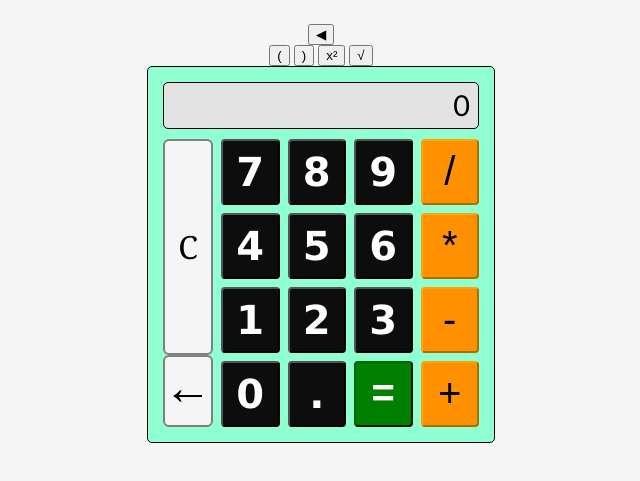
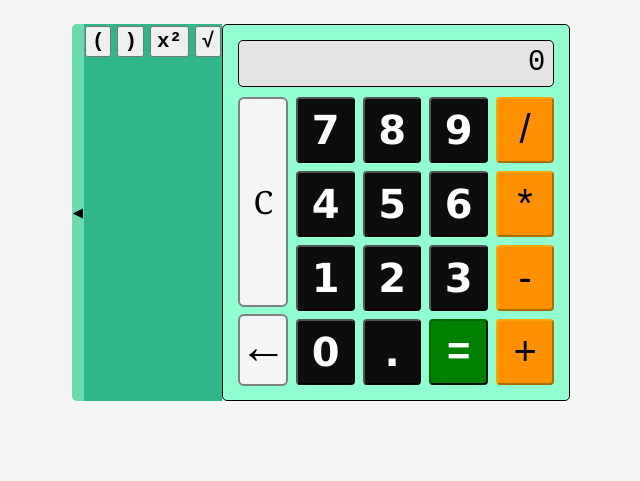
Before and after one commit to bigWblue/js-calculator, a plain HTML site: page index.html in a window 1280 px wide. Shown: the part 95-576 px from the top of the page, without its empty margins (319-959 px from the left). Drawn offline with Linux system fonts and the light colour scheme.

Commit message:
Added styling for the new button and expanded part

```diff
--- a/styles.css
+++ b/styles.css
@@ -1,3 +1,4 @@
+/*BASIC ELEMENTS*/
 html {
     box-sizing: border-box;
 }
@@ -11,6 +12,13 @@ h1 {
     font-family: Georgia, 'Times New Roman', Times, serif;
     font-size: 2.5rem;
     padding: 5px 0;
+}
+
+/* CONTAINERS */
+#outer-div {
+    display: flex;
+    flex-direction: row;
+    justify-content: center;
 }
 
 #calc-container {
@@ -29,6 +37,39 @@ h1 {
     align-items: stretch;
 }
 
+#keys-grid {
+    display: grid;
+    grid-template-columns: 1fr 1fr 1fr 1fr;
+    gap: 8px;
+}
+
+#clear-back-btns {
+    grid-column: 1/2;
+    grid-row: 1/2;
+}
+
+#extra-btns-container {
+    grid-template-columns: 1fr 1fr;
+    background-color: hsl(160, 59%, 45%);
+}
+
+#extra-btns-container button {
+    font-size: 1.3rem;
+    font-family: monospace;
+    font-weight: bolder;
+    margin: 2px 1px;
+    padding: 2px 5px;
+}
+
+.hidden {
+    display: none;
+}
+
+.expanded {
+    display: grid;
+}
+
+/* ELEMENTS IN CONTAINERS */
 #display {
     display: block;
     background-color: hsl(0, 0%, 89%);
@@ -37,15 +78,9 @@ h1 {
     padding: 5px 8px;
     margin-bottom: 10px;
     font-size: 1.8rem;
-    font-family: 'Trebuchet MS', 'Lucida Sans Unicode', 'Lucida Grande', 'Lucida Sans', Arial, sans-serif;
+    font-family: monospace;
     height: 35px;
     text-align: right;
-}
-
-#keys-grid {
-    display: grid;
-    grid-template-columns: 1fr 1fr 1fr 1fr;
-    gap: 8px;
 }
 
 #keys-grid button, .clear-key {
@@ -93,13 +128,8 @@ h1 {
     border-color: orangered;
 }
 
-#clear-back-btns {
-    grid-column: 1/2;
-    grid-row: 1/2;
-}
-
 .clear-btn {
-    height: 75%;
+    height: 73%;
     width: 100%;
     font-family: Georgia, Times, 'Times New Roman', serif;
     font-size: 2rem;
@@ -107,6 +137,7 @@ h1 {
     background-color: whitesmoke;
     border: 2px solid grey;
     border-radius: 6px;
+    margin-bottom: 7px;
 }
 
 .clear-btn:hover {
@@ -156,3 +187,19 @@ h1 {
     background-color:hsl(0, 0%, 88%);
     border-color: hsl(210, 13%, 35%);
 }
+
+#expand-btn {
+    border: none;
+    border-top-left-radius: 5px;
+    border-bottom-left-radius: 5px;
+    background-color: rgb(105, 219, 172);
+    padding: 0 1px;
+}
+
+#expand-btn:hover {
+    background-color: rgb(90, 190, 149);
+}
+
+#expand-btn:active {
+    background-color: rgb(84, 175, 137);
+}
```
